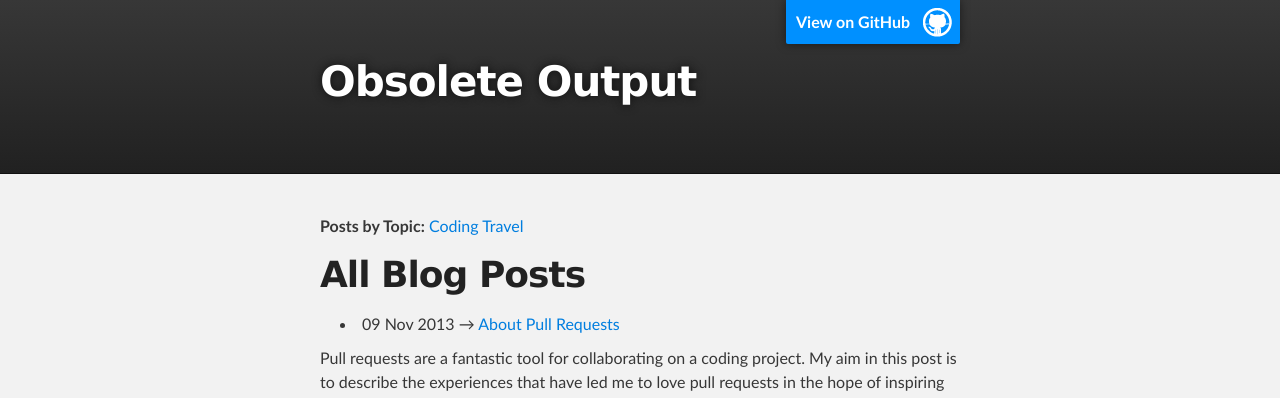
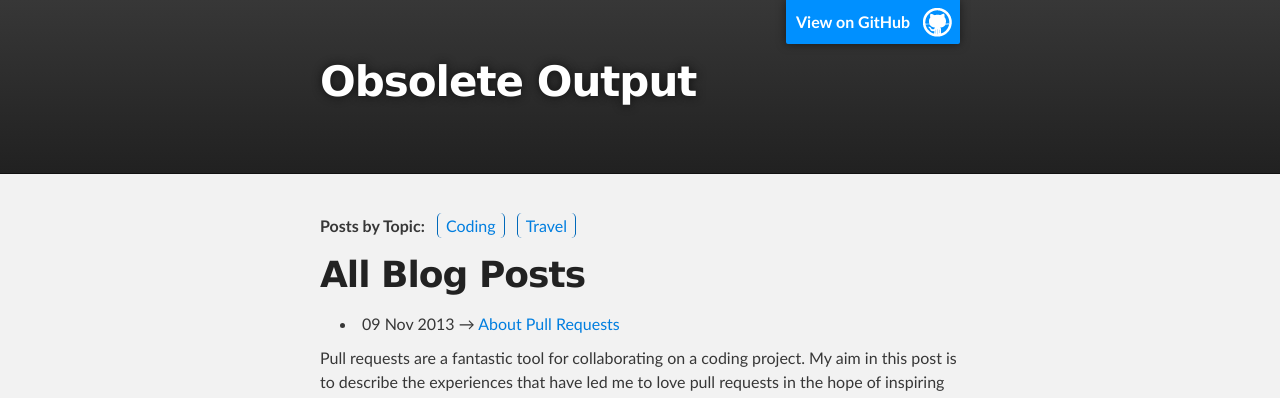
Before and after one commit to yjkogan/yjkogan.github.io, a Jekyll site: the page built from index.html, in a window 1280 px wide. Shown: the top 398 px of the page. Built offline with Jekyll 4.4.1, drawn with Linux system fonts in a browser that asks for light colours; Markdown is read by kramdown in place of the engine named in the settings.

Commit message:
Add style to make different topics clear

```diff
--- a/_layouts/default.html
+++ b/_layouts/default.html
@@ -27,10 +27,10 @@
       </div>
       <div id="main_content_wrap" class="outer">
 	<section id="main_content" class="inner">
-	  <div>
+	  <div id="post-topics">
 	    <span><strong>Posts by Topic:</strong></span>
-	    <span><a href='/coding'>Coding</a></span>
-	    <span><a href='/travel'>Travel</a></span>
+	    <span class="post-topic"><a href="/coding">Coding</a></span>
+	    <span class="post-topic"><a href="/travel">Travel</a></span>
 	  </div>
 	  {{ content }}
 	</section>
--- a/css/custom.css
+++ b/css/custom.css
@@ -6,6 +6,14 @@
     float: right;
 }
 
+.post-topic {
+    margin-left: .5em;
+    padding: .2em .5em;
+    border-left: 1px solid #0069ba;
+    border-right: 1px solid #0069ba;
+    border-radius: .3em;
+}
+
 #disqus_thread {
     border: 1px black solid;
     padding: 15px 15px 15px 15px;
```
